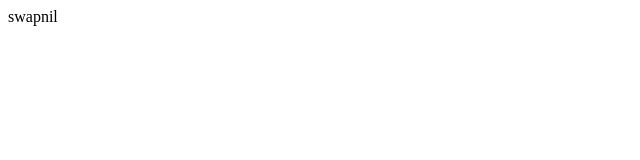
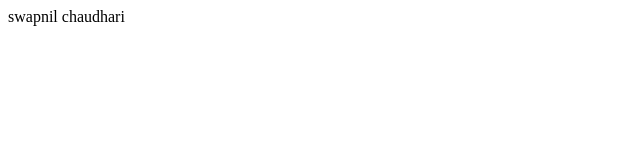
Before and after one commit to swapnilchaudhari56/GitPractice, a plain HTML site: page index.html in a window 1280 px wide. Shown: the full height of the page, 0-640 px from the left. Drawn offline with Linux system fonts and the light colour scheme.

Commit message:
chaudhari changes

```diff
--- a/index.html
+++ b/index.html
@@ -7,6 +7,6 @@
     <title>Document</title>
 </head>
 <body>
-    swapnil
+    swapnil chaudhari
 </body>
 </html>
```
